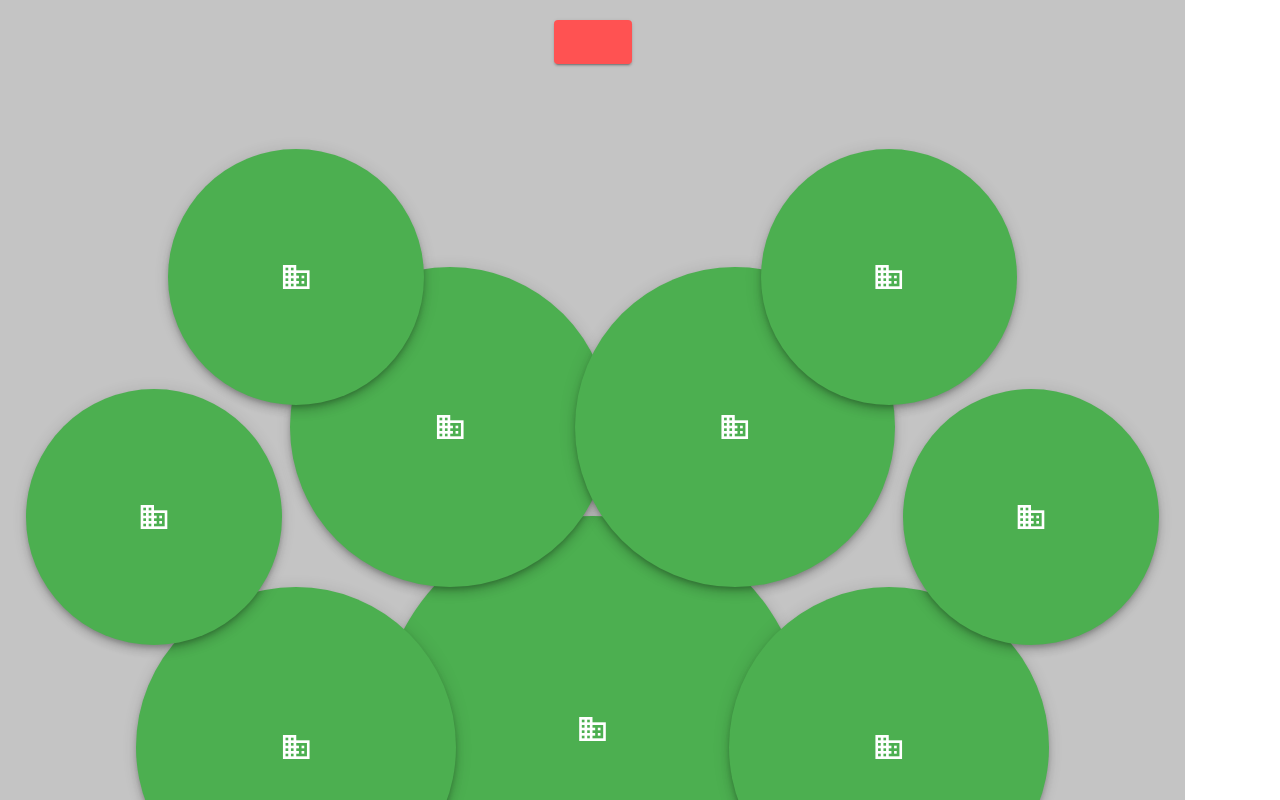
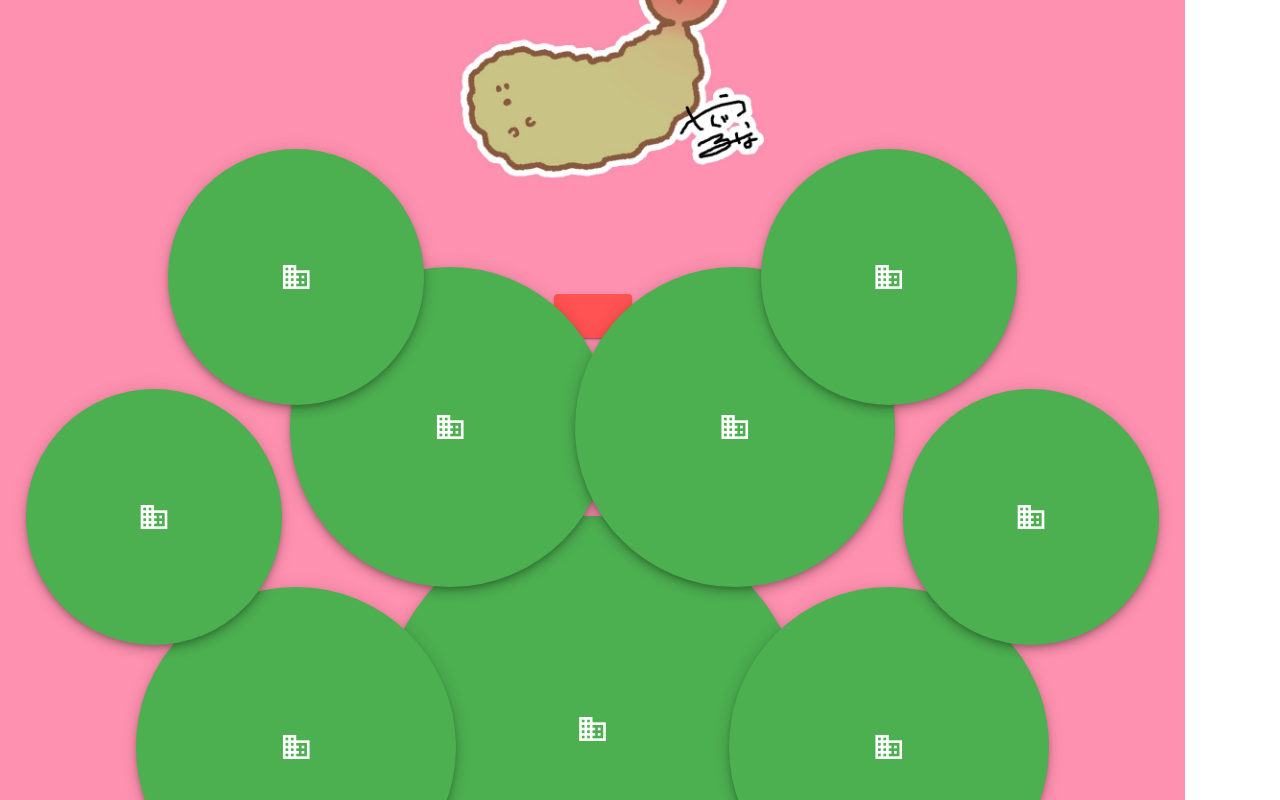
Before and after one commit to redgosho/luna-voice-drum, a Vue app: page /drum in a window 1280 px wide. Built offline with nearby package versions, Linux system fonts and the light colour scheme.

Commit message:
デザイン：エビバーを追加

```diff
--- a/src/views/Drum.vue
+++ b/src/views/Drum.vue
@@ -3,6 +3,7 @@
     id="fullscreen"
     class="text-center drum-area"
   >
+    <v-img class="ebiImg" src="@/assets/img/LunaEbi.jpg" aspect-ratio="1.4"></v-img>
     <div class="my-2">
       <v-btn color="error" dark large>
         <v-icon>mdi-arrowLeft-bold</v-icon>
@@ -161,11 +162,16 @@ export default {
     left: 0;
     width: 100%;
     height: 100%;
-    background: rgba(0, 0, 0, 0.233);
+    background: #fe91b0;
   }
   .drum-area {
     // position: relative;
     background: red;
+  }
+  .ebiImg {
+    width: 30vw;
+    top: calc(0% - 30vw/5);
+    left: calc(50% - 30vw/2);
   }
   .drum {
     position: absolute;
```
Also changed, not shown: src/assets/img/LunaEbi.jpg (added).
